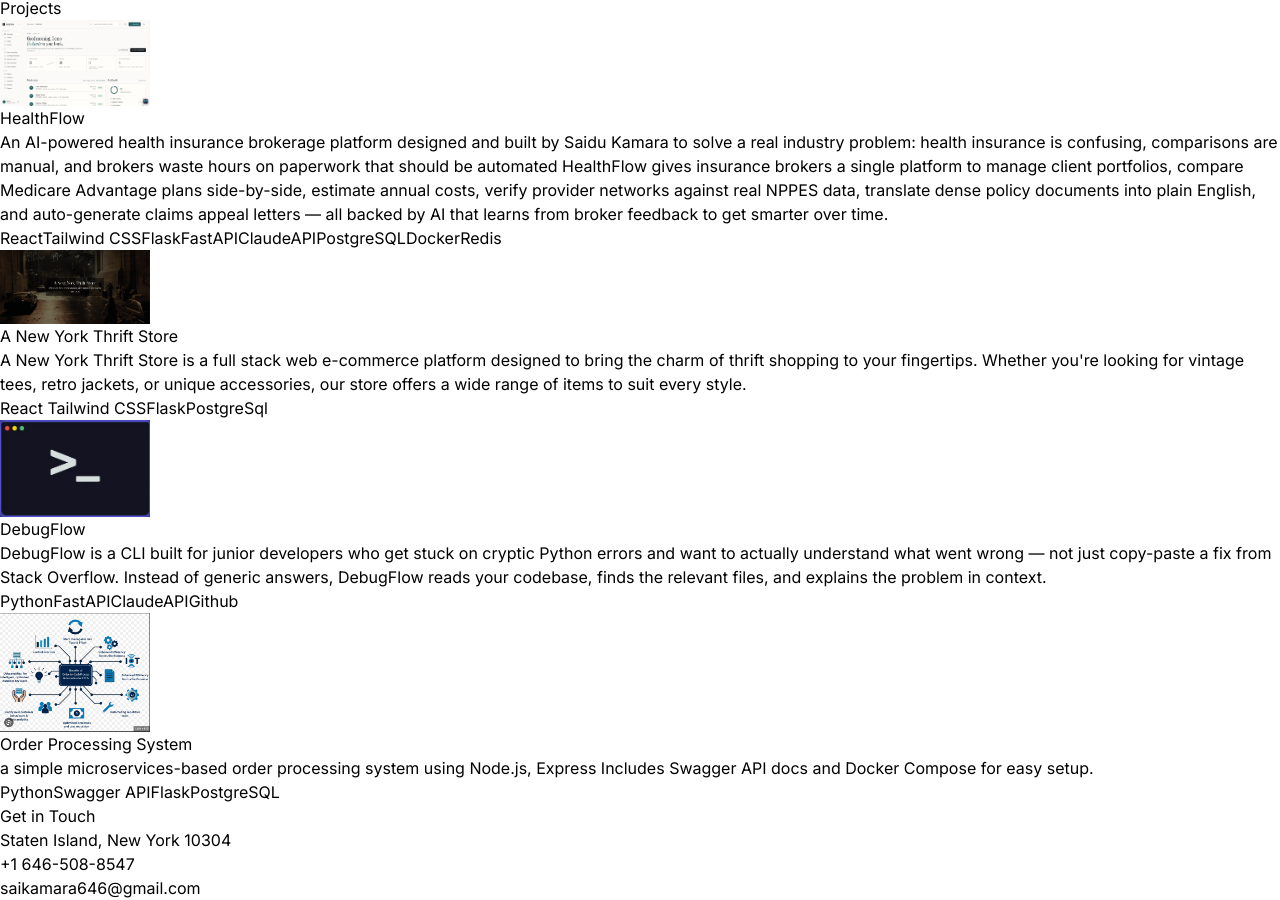
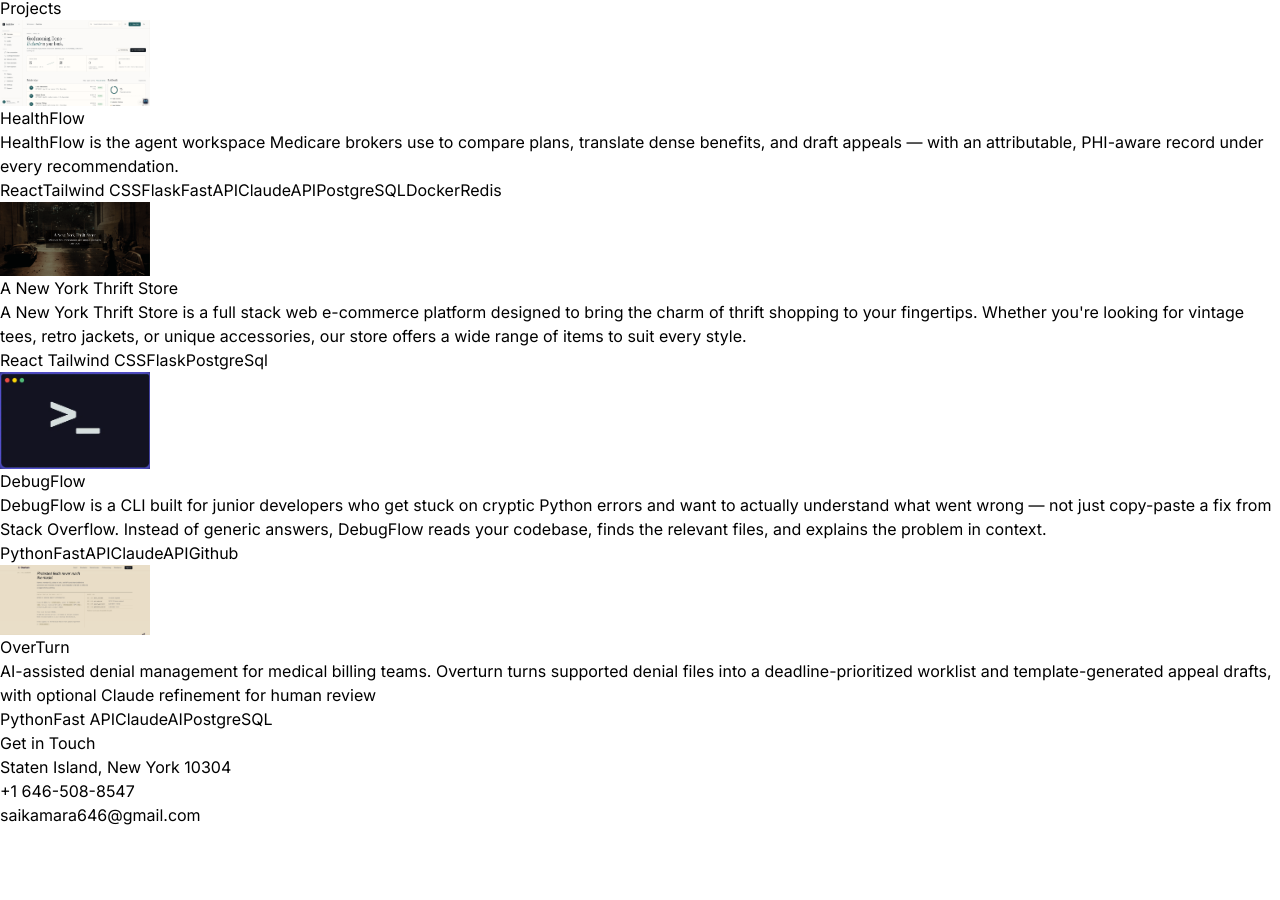
Before and after one commit to saikamara59/react-portfolio, a React (Vite) app: page / in a window 1280 px wide. Shown: the part 1856-2756 px from the top of the page. After the commit the page ends 2683 px from the top, so only its background shows below. Built offline with nearby package versions, Linux system fonts and the light colour scheme.

Commit message:
Update Overturn and HealthFlow portfolio projects

```diff
--- a/src/components/Projects.jsx
+++ b/src/components/Projects.jsx
@@ -20,10 +20,10 @@ const Projects = () => {
               transition={{ duration: 1 }}
               className="w-full lg:w-1/4">
               <a
-                href={project.github}
+                href={project.website || project.github}
                 target="_blank"
                 rel="noopener noreferrer"
-                title={`View ${project.title} on GitHub`}
+                title={project.website ? `Visit ${project.title}` : `View ${project.title} on GitHub`}
               >
                 <img
                   src={project.image}
@@ -39,10 +39,10 @@ const Projects = () => {
               transition={{ duration: 1.5 }}
               className="w-full max-w-xl lg:3/4">
               <a
-                href={project.github}
+                href={project.website || project.github}
                 target="_blank"
                 rel="noopener noreferrer"
-                title={`View ${project.title} on GitHub`}
+                title={project.website ? `Visit ${project.title}` : `View ${project.title} on GitHub`}
               >
                 <h6 className="mb-2 font-semibold">{project.title}</h6>
                 <p className="mb-4 text-neutral-400 ">{project.description}</p>
--- a/src/constants/index.js
+++ b/src/constants/index.js
@@ -1,7 +1,7 @@
 import project1 from "../assets/projects/project-1.jpg";
 import project2 from "../assets/projects/project-2.jpg";
 import debugflow from "../assets/projects/debugflow.jpg";
-import project4 from "../assets/projects/project-4.jpg";
+import project4 from "../assets/projects/project-4.png";
 
 export const HERO_CONTENT = ` Software Engineer — Full-stack engineer obsessed with building AI systems that work at scale. I've shipped self-correcting agent architectures at Melting, designed multi-platform data aggregators, and published CLI tools with 7+ retrieval sources (DebugFlow on PyPI). Comfortable across the full stack: frontend (React), backend (FastAPI/Flask), databases (PostgreSQL), and LLM tooling (Claude API, multi-model integration).
 Currently: exploring agent reliability, automation infrastructure, AI-first products `
@@ -30,9 +30,9 @@ export const PROJECTS = [
     title: "HealthFlow",
     image: project1,
     description:
-      "An AI-powered health insurance brokerage platform designed and built by Saidu Kamara to solve a real industry problem: health insurance is confusing, comparisons are manual, and brokers waste hours on paperwork that should be automated HealthFlow gives insurance brokers a single platform to manage client portfolios, compare Medicare Advantage plans side-by-side, estimate annual costs, verify provider networks against real NPPES data, translate dense policy documents into plain English, and auto-generate claims appeal letters — all backed by AI that learns from broker feedback to get smarter over time.",
+      "HealthFlow is the agent workspace Medicare brokers use to compare plans, translate dense benefits, and draft appeals — with an attributable, PHI-aware record under every recommendation.",
     technologies: ["React", "Tailwind CSS", "Flask", "FastAPI", "ClaudeAPI", "PostgreSQL", "Docker", "Redis"],
-    github:"https://github.com/saikamara59/health-insurance-agent",
+    website:"https://healthflow.work/",
   },
   {
     title: "A New York Thrift Store ",
@@ -51,12 +51,12 @@ export const PROJECTS = [
     github:"https://github.com/saikamara59/debugflow",
   },
   {
-    title: "Order Processing System",
+    title: "OverTurn",
     image: project4,
     description:
-      "a simple microservices-based order processing system using Node.js, Express Includes Swagger API docs and Docker Compose for easy setup.",
-    technologies: ["Python", "Swagger API", "Flask", "PostgreSQL"],
-    github:"https://github.com/saikamara59/order-processing-system",
+      "AI-assisted denial management for medical billing teams. Overturn turns supported denial files into a deadline-prioritized worklist and template-generated appeal drafts, with optional Claude refinement for human review",
+    technologies: ["Python", "Fast API", "ClaudeAI", "PostgreSQL"],
+    website:"https://overturn.up.railway.app/",
   },
 ];
 
```
Also changed, not shown: src/assets/projects/project-4.png (added).
